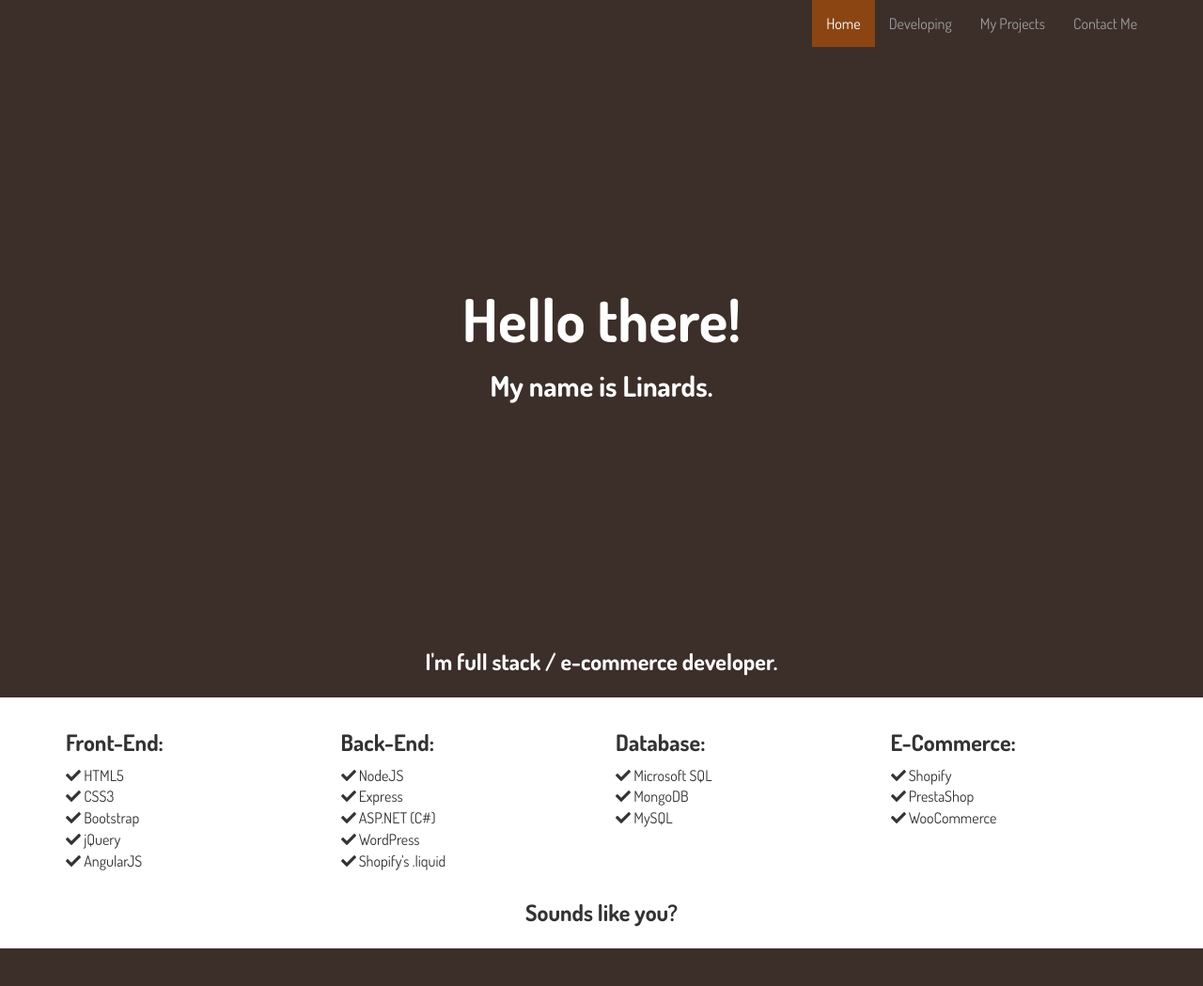
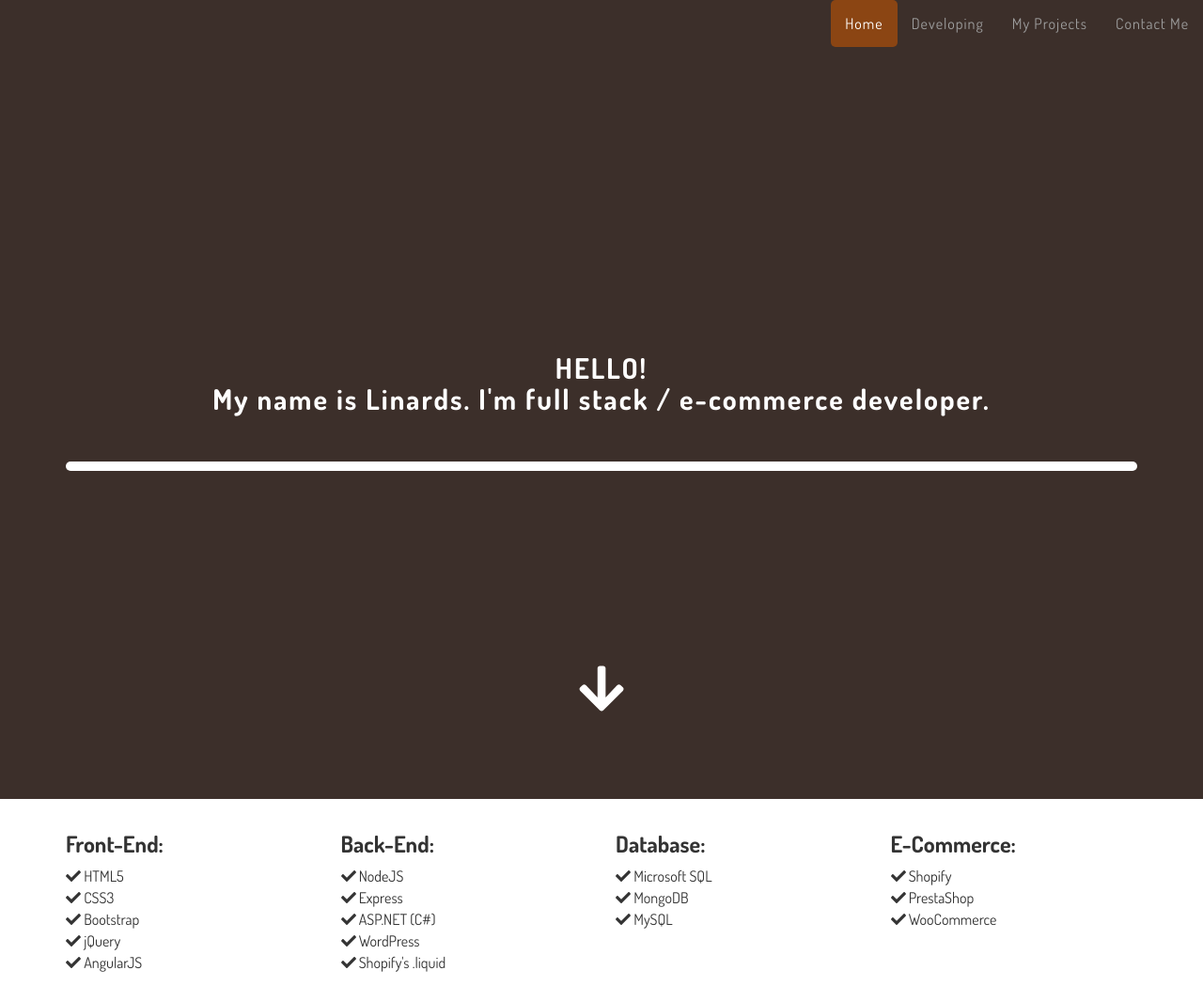
Before and after one commit to llinards/lynyrds-portfolio-old, a website: page index.html in a window 1280 px wide. Shown: the top 1049 px of the page at 94% size. Drawn offline with nearby package versions, Linux system fonts and the light colour scheme.

Commit message:
welcome section

```diff
--- /dev/null
+++ b/css/media-queries.css
@@ -0,0 +1,26 @@
+/* MEDIA QUERIES */
+
+@media screen and (max-width: 767px) {
+    .nav-pills>li {
+        float: left;
+        clear: left;
+        width: 170px;
+    }
+    section.all-projects .navbar-header p,
+    section.all-projects .navbar-header svg {
+        display: inline-block;
+    }
+}
+
+@media (max-width: 549px) {
+    .welcome__heading {
+        font-size: 20px;
+    }
+    .white__bar {
+        height: 5px;
+    }
+
+    .welcome__arrow {
+        font-size: 35px;
+    }
+}
--- a/css/style.css
+++ b/css/style.css
@@ -32,6 +32,17 @@ img {
     max-width: 100%;
 }
 
+.white_bar {
+    background-color: #fff;
+    height: 10px;
+    width: 100%;
+    border-radius: 5px;
+}
+
+.welcome__white_bar {
+    margin-top: 50px;
+}
+
 /* NAVBAR */
 
 .navbar-inverse {
@@ -44,8 +55,13 @@ img {
     border: none;
 }
 
+.menu__item a {
+    letter-spacing: 1px;
+}
+
 li.active a {
     background-color: #8b4513 !important;
+    border-radius: 5px;
 }
 
 .navbar-inverse .navbar-toggle {
@@ -65,18 +81,57 @@ li.active a {
 
 section#welcome {
     text-align: center;
-    padding: 40px 0;
+    padding-bottom: 40px;
+    /* background: linear-gradient(rgba(0, 0, 0, .7), rgba(0, 0, 0, .8)), url("/img/bg.jpg"); */
     background-color: #3c2f2a;
+    height: 100vh;
 }
 
 section .jumbotron {
     background-color: transparent;
+    height: 100%;
+    position: relative;
 }
 
-.welcome-text {
-    margin-top: 15%;
-    margin-bottom: 10%;
-    color: white;
+.welcome__section {
+    height: 100%;
+}
+
+.welcome__headings {
+    display: flex;
+    flex-direction: column;
+    justify-content: center;
+    height: 100%;
+}
+
+.welcome__heading {
+    margin: 0;
+    color: #fff !important;
+    letter-spacing: 2px;
+}
+
+.welcome__arrow {
+    color: #fff;
+    font-size: 55px;
+    position: absolute;
+    left: 0;
+    right: 0;
+    margin: 0 auto;
+    bottom: 50px;
+    animation: upAndDown 5s infinite;
+    font-weight: 300;
+}
+
+@keyframes upAndDown {
+    0% {
+        transform: translateY(0);
+    }
+    50% {
+        transform: translateY(25px);
+    }
+    100% {
+        transfrom: translateY(0);
+    }
 }
 
 /* SKILLS */
@@ -288,19 +343,3 @@ section.all-projects .navbar-header svg {
     text-align: center;
     padding: 15px;
 }
-
-/* MEDIA QUERIES */
-
-@media screen and (max-width: 767px) {
-    .nav-pills>li {
-        float: left;
-        clear: left;
-        width: 170px;
-    }
-    section.all-projects .navbar-header p,
-    section.all-projects .navbar-header svg {
-        display: inline-block;
-    }
-}
-
-@media screen and (max-width: 568px) {}
--- a/index.html
+++ b/index.html
@@ -38,6 +38,9 @@
     <!-- Custom CSS -->
     <link rel="stylesheet" href="css/style.css">
 
+    <!-- CSS media queris -->
+    <link rel="stylesheet" href="css/media-queries.css">
+
     <!-- Google fonts -->
     <link href="https://fonts.googleapis.com/css?family=Dosis:400,700" rel="stylesheet">
 
@@ -51,7 +54,7 @@
         <!-- NAVBAR -->
         <div class="navbar-wrapper">
             <div class="navbar navbar-inverse navbar-fixed-top" role="navigation">
-                <div class="container">
+                <div class="container-fluid">
                     <div class="navbar-header">
                         <button type="button" class="navbar-toggle" data-toggle="collapse" data-target=".menu-collapse">
                             <span class="sr-only">Toogle navigation</span>
@@ -64,17 +67,17 @@
                         </a>
                     </div>
                     <div class="navbar-collapse collapse menu-collapse">
-                        <ul class="nav navbar-nav navbar-right">
-                            <li class="active">
+                        <ul class="nav navbar-nav navbar-right menu__items">
+                            <li class="active menu__item">
                                 <a href="#home">Home</a>
                             </li>
-                            <li>
+                            <li class="menu__item">
                                 <a href="#developing">Developing</a>
                             </li>
-                            <li>
+                            <li class="menu__item">
                                 <a href="#projects">My Projects</a>
                             </li>
-                            <li>
+                            <li class="menu__item">
                                 <a href="#contact">Contact Me</a>
                             </li>
                         </ul>
@@ -86,35 +89,21 @@
     </header>
 
     <!-- JUMBOTRON -->
-    <div id="home">
     <section id="welcome">
         <div class="jumbotron">
-                <div class="container clearfix">
-                    <div class="col-sm-12">
-                        <div class="welcome-text">
-                            <h1>Hello there!
-
-                            </h1>
-                            <h2>My name is Linards.</h2>
+            <div class="container welcome__section">
+                <div class="welcome__headings">
+                    <h2 class="welcome__heading text-uppercase">Hello!</h2>
+                    <h2 class="welcome__heading">My name is Linards. I'm full stack / e-commerce developer.</h2>
+                    <div class="white_bar welcome__white_bar"></div>
                 </div>
+                <a href="#developing">
+                    <i class="fas fa-arrow-down welcome__arrow"></i>
+                </a>
             </div>
-                </div>
-
         </div>
     </section>
 
-        <!-- FULLSTACK DEV -->
-        <section class="brown-bar">
-            <div class="container">
-                <div class="row">
-                    <div class="col-sm-12">
-                        <h3>I'm
-                            <strong>full stack / e-commerce developer.</strong>
-                        </h3>
-                    </div>
-                </div>
-            </div>
-        </section>
 
     <!-- SKILLS -->
     <div id="developing">
@@ -183,7 +172,6 @@
             <h3 class="text-center">Sounds like you?</h3>
 
         </section>
-        </div>
     </div>
 
 
--- a/js/script.js
+++ b/js/script.js
@@ -13,6 +13,7 @@ $(document).ready(function () {
 	///
 	///
 
+
 	///
 	///
 
```
Also changed, not shown: img/bg.jpg (added), 2 other files. Lines whose indentation alone changed are shown as unchanged.
